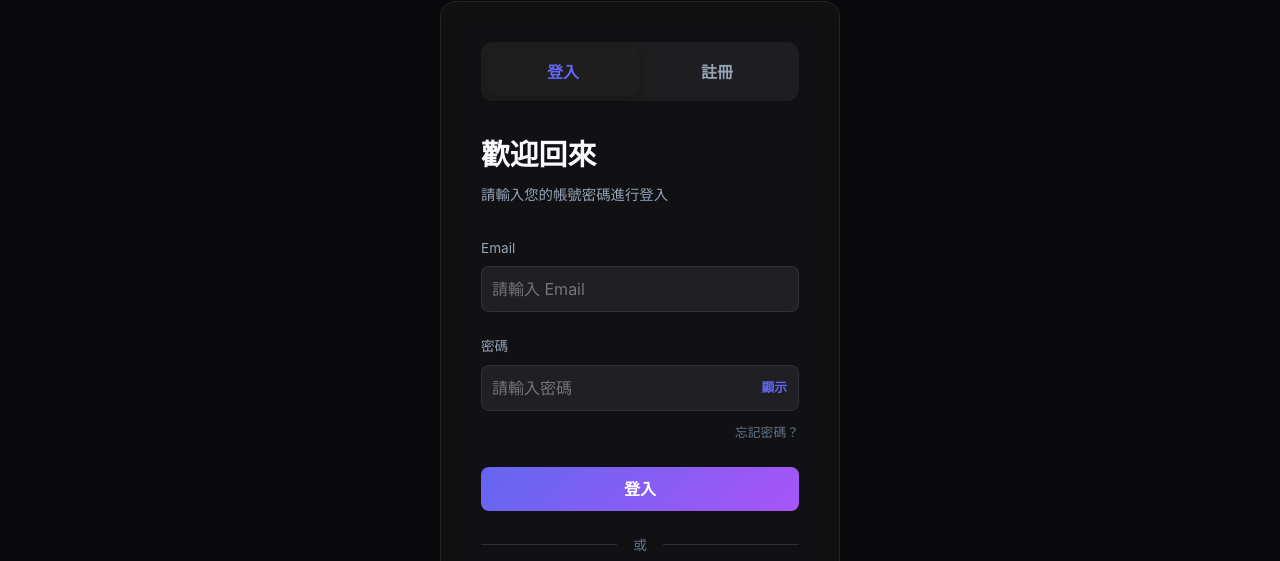
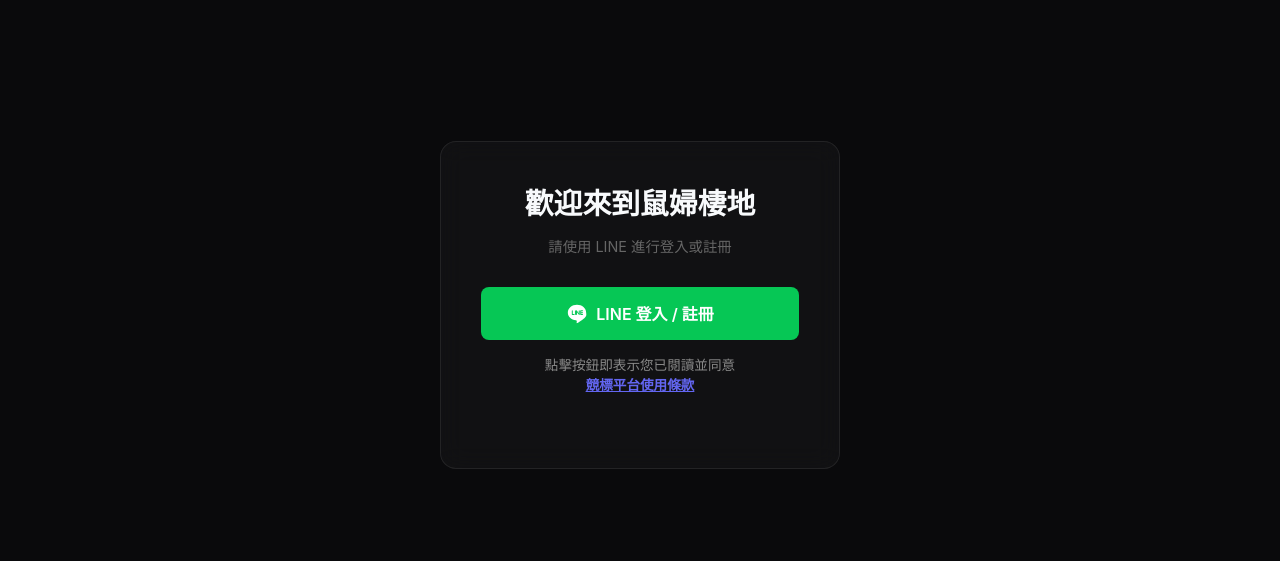
Before and after one commit to chihhao81/aura-bid, a React (Vite) app: page /#/ in a window 1280 px wide. Shown: the part 117-678 px from the top of the page. Built offline with nearby package versions, Linux system fonts and the light colour scheme; no server answers; the database is empty.

Commit message:
feat: use line login exclusively with secret email login trigger
- Hide email and password login fields by default

- Add click 5 times in 3 seconds trigger on title to reveal email login

- Remove checkbox for terms and conditions, replace with implied consent text for line login

```diff
--- a/src/pages/Login.jsx
+++ b/src/pages/Login.jsx
@@ -1,20 +1,31 @@
-import React, { useState } from 'react';
+import React, { useState, useRef } from 'react';
 import { useAuth } from '../context/AuthContext';
 import TermsModal from '../components/TermsModal';
 import './Login.css';
 
 const Login = () => {
+    // 保留條款模態框狀態
+    const [showTerms, setShowTerms] = useState(false);
+
+    // 暗門狀態：是否顯示原本的 Email 登入/註冊介面
+    const [showLegacyLogin, setShowLegacyLogin] = useState(false);
+
+    // --- 原本的 Email/Pwd 狀態與邏輯 ---
     const [email, setEmail] = useState('');
     const [password, setPassword] = useState('');
     const [isSignUp, setIsSignUp] = useState(false);
     const [showPassword, setShowPassword] = useState(false);
     const [errorMsg, setErrorMsg] = useState('');
     const [loading, setLoading] = useState(false);
-    const [showTerms, setShowTerms] = useState(false);
-    const [agreed, setAgreed] = useState(false);
+    const [agreed, setAgreed] = useState(false); // 僅用於舊版 Email 註冊有勾選框的版本
     const { login, signup, resetPassword } = useAuth();
 
+    // 用於記錄點擊次數與時間
+    const clickCountRef = useRef(0);
+    const clickTimerRef = useRef(null);
+
     const handleLineLogin = () => {
+        // 改為行為同意，無需檢查 checkbox
         const state = crypto.randomUUID();
         localStorage.setItem('line_login_state', state);
 
@@ -81,6 +92,29 @@
         }
     };
 
+    // --- 密碼觸發機制 (暗門) ---
+    // 3 秒內連續點擊 5 次觸發
+    const handleSecretTrigger = () => {
+        clickCountRef.current += 1;
+
+        if (clickCountRef.current === 1) {
+            // 第一次點擊時，啟動 3 秒計時器
+            clickTimerRef.current = setTimeout(() => {
+                // 3 秒後重置次數
+                clickCountRef.current = 0;
+            }, 3000);
+        } else if (clickCountRef.current >= 5) {
+            // 如果次數達標，則切換顯示狀態並重置
+            setShowLegacyLogin(prev => !prev);
+            clickCountRef.current = 0;
+            if (clickTimerRef.current) {
+                clearTimeout(clickTimerRef.current);
+            }
+        }
+    };
+
+    if (showLegacyLogin) {
+        // --- 顯示舊版包含 Email 的完整介面 ---
         return (
             <div className="login-container">
                 <div className="login-card glass-card">
@@ -102,7 +136,10 @@
                     </div>
 
                     <form onSubmit={handleSubmit}>
-                    <h2>{isSignUp ? '加入鼠婦棲地競標系統' : '歡迎回來'}</h2>
+                        {/* 關閉暗門的點擊事件，不顯示 pointer */}
+                        <h2 onClick={handleSecretTrigger} style={{ userSelect: 'none' }}>
+                            {isSignUp ? '加入鼠婦棲地競標系統' : '歡迎回來'}
+                        </h2>
                         <p>{isSignUp ? '立即註冊開始您的競標之旅' : '請輸入您的帳號密碼進行登入'}</p>
 
                         <div className="input-group">
@@ -184,6 +221,50 @@
                 <TermsModal show={showTerms} onClose={() => setShowTerms(false)} />
             </div>
         );
+    }
+
+    // --- 一般使用者看到的極簡 LINE 登入介面 ---
+    return (
+        <div className="login-container">
+            <div className="login-card glass-card">
+                <h2
+                    onClick={handleSecretTrigger}
+                    style={{ textAlign: 'center', marginBottom: '10px', userSelect: 'none' }}
+                >
+                    歡迎來到鼠婦棲地
+                </h2>
+                <p style={{ textAlign: 'center', marginBottom: '30px', color: '#666' }}>
+                    請使用 LINE 進行登入或註冊
+                </p>
+
+                <button
+                    type="button"
+                    className="btn-line w-full"
+                    onClick={handleLineLogin}
+                >
+                    <svg className="line-icon" viewBox="0 0 24 24" fill="currentColor" xmlns="http://www.w3.org/2000/svg">
+                        <path d="M12 2C6.48 2 2 5.82 2 10.5c0 4.21 3.74 7.74 8.79 8.4.34.07.81.23.93.52.1.27.07.68.03.95l-.15.91c-.05.27-.21 1.07.94.58 1.14-.49 6.17-3.63 8.42-6.22C22.88 13.41 22 11.62 22 10.5 22 5.82 17.52 2 12 2zm-3.06 11.12H6.87a.53.53 0 01-.53-.53V8.53c0-.29.24-.53.53-.53s.53.24.53.53v3.53h1.54c.29 0 .53.24.53.53s-.24.53-.53.53zm1.9-.53a.53.53 0 01-1.06 0V8.53a.53.53 0 011.06 0v4.06zm4.14 0a.53.53 0 01-.4.51.53.53 0 01-.52-.19l-2.1-2.86v2.54a.53.53 0 01-1.06 0V8.53a.53.53 0 01.4-.51.53.53 0 01.53.19l2.09 2.85V8.53a.53.53 0 011.06 0v4.06zm3.16-2.53a.53.53 0 010 1.06h-1.54v1h1.54a.53.53 0 010 1.06h-2.07a.53.53 0 01-.53-.53V8.53c0-.29.24-.53.53-.53h2.07a.53.53 0 010 1.06h-1.54v1h1.54z" />
+                    </svg>
+                    LINE 登入 / 註冊
+                </button>
+
+                {/* 文字提示的「行為同意」 */}
+                <p style={{ textAlign: 'center', marginTop: '15px', fontSize: '0.85rem', color: '#888' }}>
+                    點擊按鈕即表示您已閱讀並同意
+                    <br />
+                    <span
+                        className="terms-link"
+                        onClick={() => setShowTerms(true)}
+                        style={{ cursor: 'pointer', textDecoration: 'underline' }}
+                    >
+                        競標平台使用條款
+                    </span>
+                </p>
+            </div>
+
+            <TermsModal show={showTerms} onClose={() => setShowTerms(false)} />
+        </div>
+    );
 };
 
 export default Login;
```
Lines whose indentation alone changed are shown as unchanged.
